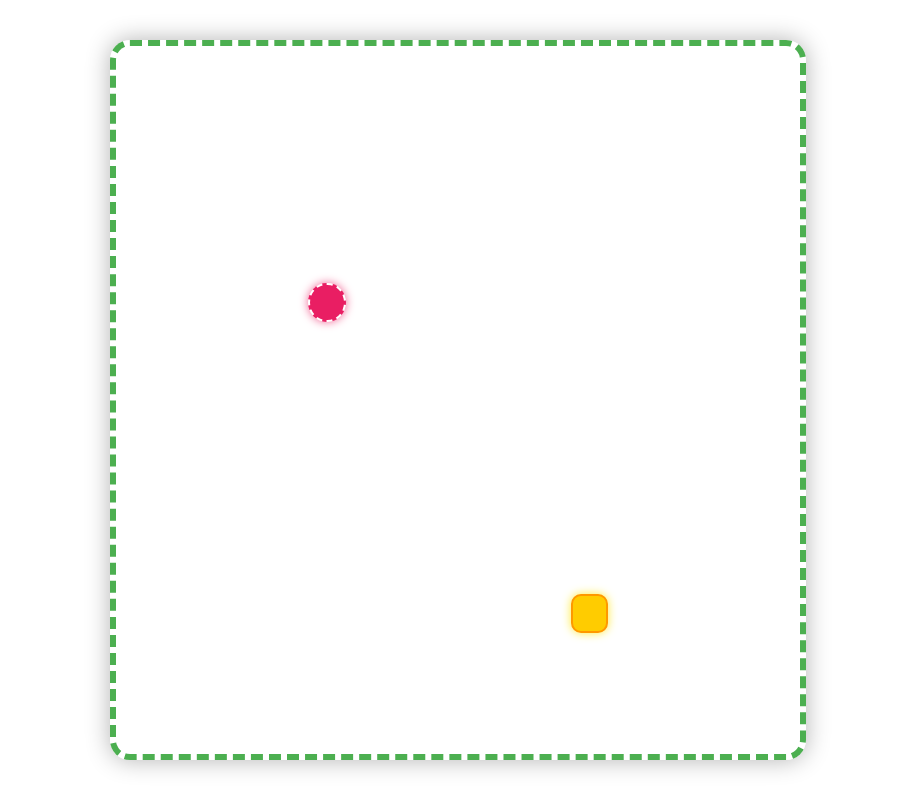
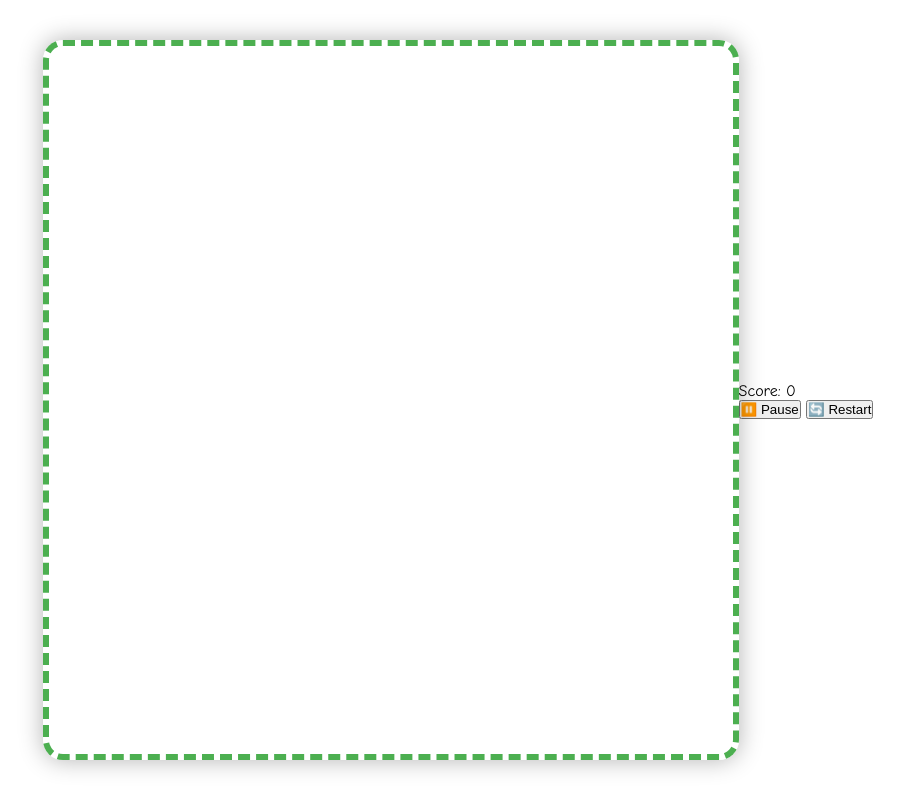
Before and after one commit to OCN006/snake_game, a plain HTML site: page index.html in a window 1280 px wide. Shown: the whole page, without its empty margins (182-1086 px from the left). Drawn offline with Linux system fonts and the light colour scheme.

Commit message:
updated html

```diff
--- a/index.html
+++ b/index.html
@@ -7,34 +7,13 @@
 </head>
 <body class="body">
   <div id="board"></div>
-
-  <script>
-    // Minimal demo to render snake and food
-    const board = document.getElementById("board");
-    let snakeArr = [{x: 13, y: 15}];
-    let food = {x: 6, y: 7};
-
-    function drawBoard() {
-      board.innerHTML = '';
-
-      // Draw snake
-      snakeArr.forEach((seg, i) => {
-        const el = document.createElement('div');
-        el.style.gridRowStart = seg.y;
-        el.style.gridColumnStart = seg.x;
-        el.classList.add(i === 0 ? 'head' : 'snake');
-        board.appendChild(el);
-      });
-
-      // Draw food
-      const foodEl = document.createElement('div');
-      foodEl.style.gridRowStart = food.y;
-      foodEl.style.gridColumnStart = food.x;
-      foodEl.classList.add('food');
-      board.appendChild(foodEl);
-    }
-
-    drawBoard();
-  </script>
+  <div class="game-controls">
+    <div id="scoreBox">Score: 0</div>
+    <div class="buttons">
+        <button id="pauseBtn">⏸️ Pause</button>
+        <button id="restartBtn">🔄 Restart</button>
+    </div>
+</div>
+<script src="script.js"></script>
 </body>
 </html>
```
